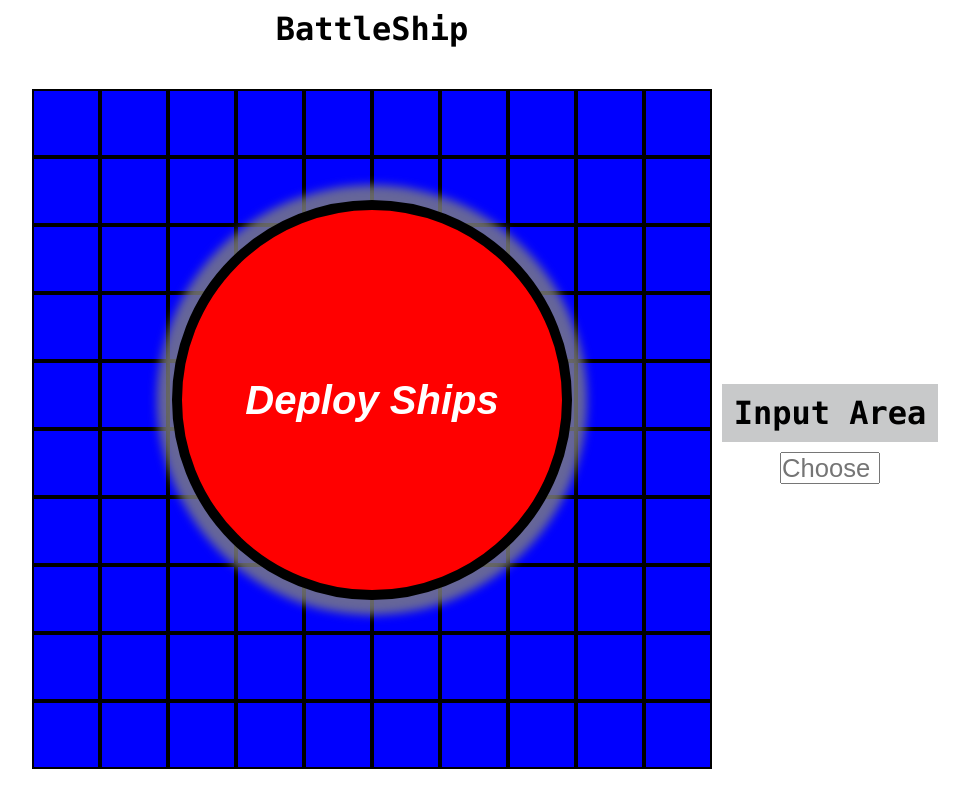
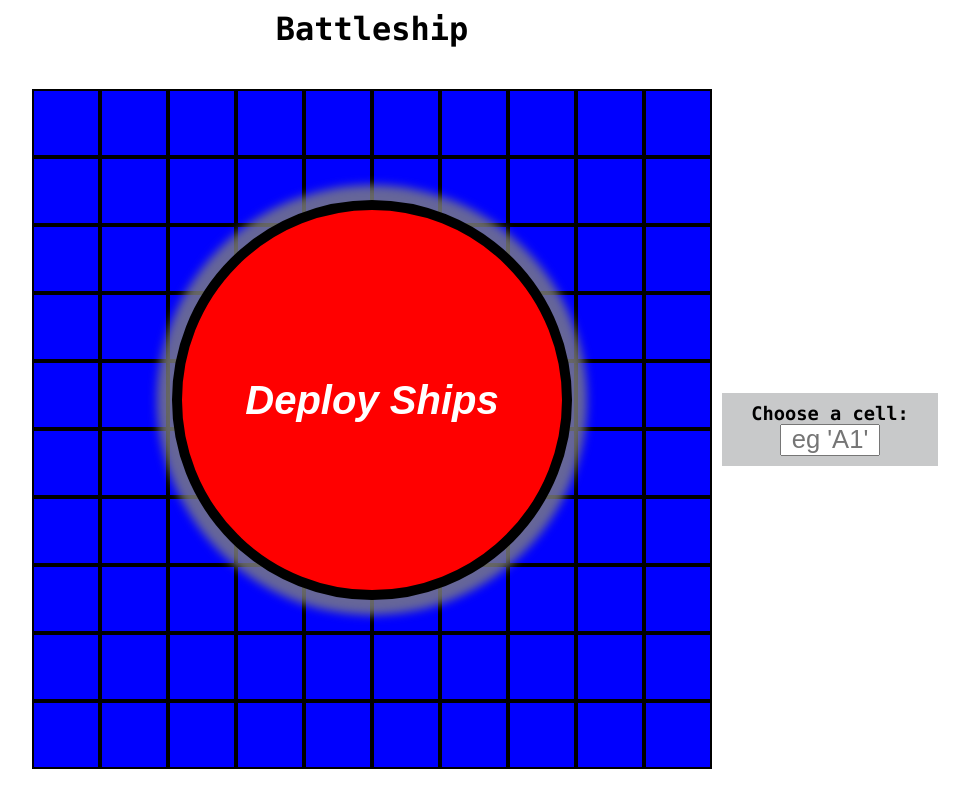
Before and after one commit to JakeMatthewsUK/SeaBattle, a React (Create React App) app: page / in a window 1280 px wide. Shown: the whole page, without its empty margins (268-1237 px from the left). Built offline with nearby package versions, Linux system fonts and the light colour scheme.

Commit message:
Improve state setting functions, add comments and remove unneeded Square component

```diff
--- a/src/component/app.jsx
+++ b/src/component/app.jsx
@@ -1,62 +1,64 @@
+import React from "react";
+import Gameboard from "./gameBoard.jsx";
 import Input from "./input.jsx";
+import { deployFleet, setShipHitpoints } from "./deployFleet.jsx";
+import GameButton from "./gameButton.jsx";
 import "./app.css";
-import TestBoard from "./gameBoard.jsx";
-import React from "react";
-import DeployFleet from "./deployFleet";
-import GameButton from "./gameButton";
 
 class App extends React.Component {
-  constructor(props) {
-    super(props);
+  constructor() {
+    super();
     this.state = {
-      shipsLeft: 3,
-      gridArray: DeployFleet()[0],
-      fleet: DeployFleet()[1],
-      gameState: "initial",
+      shipsLeft: Object.keys(setShipHitpoints()).length,  //returns the number of ships the game starts with
+      gridArray: deployFleet(), //deployfleet randomly deploys the ships and returns a 100 long array describing the contents of each square
+      fleet: setShipHitpoints(), //the fleet object denotes how may hit points each ship has left before sinking
+      gameState: "initial", //initial is before the deploy button is pressed, inplay when deploy button is hidden, and final for end of game
     };
-
     this.reduceHitpoints = this.reduceHitpoints.bind(this);
     this.handleClick = this.handleClick.bind(this);
-    this.handleButtonClick = this.handleButtonClick.bind(this);
+    this.handleBigButtonClick = this.handleBigButtonClick.bind(this);
   }
 
-  handleButtonClick(e) {
+  handleBigButtonClick(e) {
     if (this.state.gameState === "initial") {
-      this.setState({ gameState: "inplay" });
+      this.setState({ gameState: "inplay" }); //clicking deploy moves game state from initial to inplay
     } else if (this.state.gameState === "final") {
       this.setState({
-        shipsLeft: 3,
-        gridArray: DeployFleet()[0],
-        fleet: DeployFleet()[1],
+        //clicking the buutton at the end of the game resets state to restart the game
+        shipsLeft: Object.keys(setShipHitpoints()).length,
+        gridArray: deployFleet(),
+        fleet: setShipHitpoints(),
         gameState: "initial",
       });
     }
   }
 
   handleClick(e) {
+    //deals with clicks on squares of the grid
     if (this.state.gameState === "inplay") {
-      let cellIndex = e.target.id;
+      let cellIndex = e.target.id; //get the position of the index in gridArray
       let currentGridState = this.state.gridArray;
-
       if (!currentGridState[cellIndex].bombed) {
-        currentGridState[cellIndex].bombed = true;
+        currentGridState[cellIndex].bombed = true; //if not bombed, mark as bombed
         if (currentGridState[cellIndex].ship) {
-          this.reduceHitpoints(currentGridState[cellIndex].ship);
+          this.reduceHitpoints(currentGridState[cellIndex].ship); //if bombed a ship, reduce its hitpoints
         }
       }
 
       this.setState({
-        gridArray: currentGridState,
+        gridArray: currentGridState, //update state to re-render square if it changed
       });
     }
   }
 
   reduceHitpoints(shipName) {
+    //first reduce the hitpoints of the ship that was hit:
     let fleetStatus = this.state.fleet;
     fleetStatus[shipName].hitpoints--;
     this.setState({
       fleet: fleetStatus,
     });
+    //if this hit sunk the ship, update girdArray to mark that it contains a sunk ship (as the CSS renders these to look different):
     if (fleetStatus[shipName].hitpoints === 0) {
       let gridStatus = this.state.gridArray;
 
@@ -65,6 +67,7 @@ class App extends React.Component {
           gridStatus[i].sunk = true;
         }
       }
+      //update the state properties and cause a render. If no ships left, set state to final for end game message to show
       let newShipsLeft = this.state.shipsLeft - 1;
       this.setState(
         {
@@ -83,21 +86,18 @@ class App extends React.Component {
   render() {
     return (
       <main>
-        <h1>BattleShip</h1>
+        <h1>Battleship</h1>
         <div className="outerGameArea">
-          <div></div>
-          <TestBoard
+          <div className="blankDiv"></div>
+          <Gameboard //the 10x10 grid
             handleClick={this.handleClick}
-            gridArray={this.state.gridArray}
+            gridArray={this.state.gridArray} //pass down gridArray prop, as this is used by Gameboard as a template to render the grid
           />
-          <Input
-            handleClick={this.handleClick}
-            gameState={this.state.gameState}
+          <GameButton //the large button that says 'Deploy Ships' at the start
+            gameState={this.state.gameState} //the visibility and text of the button are controlled by props from App.state
+            handleBigButtonClick={this.handleBigButtonClick}
           />
-          <GameButton
-            gameState={this.state.gameState}
-            handleButtonClick={this.handleButtonClick}
-          />
+          <Input handleClick={this.handleClick} />
         </div>
       </main>
     );
--- a/src/component/deployFleet.jsx
+++ b/src/component/deployFleet.jsx
@@ -1,6 +1,6 @@
-function DeployFleet() {
-  let shipNames = ["battleship", "destroyer1", "destroyer2"];
-  let fleet = {
+export function setShipHitpoints() {
+  //used to (re)set state at the start of the game
+  return {
     battleship: {
       hitpoints: 5,
     },
@@ -11,24 +11,32 @@ function DeployFleet() {
       hitpoints: 4,
     },
   };
+}
+const fleet = setShipHitpoints(); //generate a fleet to use as a template when attempting to deploy ships below
 
-  let gridArray = [];
+export function deployFleet() {
+  let gridArray = []; //this is returned at the bottom of the function - it will contain the details of what is in each game cell
 
   for (let i = 0; i < 100; i++) {
     gridArray.push({
       cellNumber: i,
-      ship: false,
-      bombed: false,
-      sunk: false,
+      ship: false, //initially a bool - may stay false, or may change to the name of the ship that is present
+      bombed: false, //initially false, true if bombed
+      sunk: false, //initially false, true if it contains a sunk ship cell
     });
   }
 
-  let currentShip;
-  let currentShipCellPositions;
+  let shipNames = Object.keys(fleet); //get the names of the ships in fleet for easy iteration
+  let shipIndex; //an integer representing the ship that positionships() is currently attempting to place
+  let currentShip; //the ship the function is currently attempting to place
+  let currentShipCellPositions; //an object with an array that represent the row and column positions of the cells the ship is placed in
 
   function positionShips() {
-    currentShip = 0;
-    while (currentShip < 3) {
+    //randomly picks the top left row and orientation to deploy each of the ships in, then checks if the placement is valid and repeats if not
+    shipIndex = 0;
+    while (shipIndex < shipNames.length) {
+      //continue until all ships have been placed
+      currentShip = fleet[shipNames[shipIndex]];
       currentShipCellPositions = [];
 
       let orientation = Math.floor(2 * Math.random())
@@ -37,21 +45,22 @@ function DeployFleet() {
       let row =
         orientation === "vertical"
           ? Math.floor(
-              (10 - fleet[shipNames[currentShip]].hitpoints) * Math.random()
+              (10 - currentShip.hitpoints) * Math.random() //only allow placements that do not go off the bottom of the grid
             )
           : Math.floor(10 * Math.random());
       let column =
         orientation === "vertical"
           ? Math.floor(10 * Math.random())
           : Math.floor(
-              (10 - fleet[shipNames[currentShip]].hitpoints) * Math.random()
+              (10 - currentShip.hitpoints) * Math.random() //only allow placements that do not go off the right side of the grid
             );
 
-      for (let i = 0; i < fleet[shipNames[currentShip]].hitpoints; i++) {
+      for (let i = 0; i < currentShip.hitpoints; i++) {
+        //limit the number of cells to the length of the ship being placed
         currentShipCellPositions.push(
           orientation === "vertical"
-            ? { columnNumber: column, rowNumber: row + i }
-            : { columnNumber: column + i, rowNumber: row }
+            ? { columnNumber: column, rowNumber: row + i } //eg. to give [{2,1},{2,2},{2,3},{2,4}]
+            : { columnNumber: column + i, rowNumber: row } //eg. to give [{2,1},{3,1},{4,1},{5,1}]
         );
       }
       checkPlacement();
@@ -61,28 +70,29 @@ function DeployFleet() {
   function checkPlacement() {
     for (let r = 0; r < 10; r++) {
       for (let c = 0; c < 10; c++) {
+        //go through each cell in gridArray
         if (gridArray[r * 10 + c].ship !== false) {
+          //if there is already a ship present
           for (let i = 0; i < currentShipCellPositions.length; i++) {
+            //go through each cell in the proposed position of the ship
             if (Math.abs(currentShipCellPositions[i].rowNumber - r) < 2) {
               if (Math.abs(currentShipCellPositions[i].columnNumber - c) < 2) {
-                return;
+                return; //if placing the ship would cause ships to overlap or be too close, exit the function and try again
               }
             }
           }
         }
       }
     }
-
+    //otherwise, get the index of each cell the new ship will be in, and adjust the gridArray.ship property at that index to reflect the added ship
     for (let i = 0; i < currentShipCellPositions.length; i++) {
       let rowPart = currentShipCellPositions[i].rowNumber * 10;
       let columnPart = currentShipCellPositions[i].columnNumber;
-      gridArray[rowPart + columnPart].ship = shipNames[currentShip];
+      gridArray[rowPart + columnPart].ship = shipNames[shipIndex];
     }
-    currentShip++;
+    shipIndex++; //move on to placing the next ship
   }
 
   positionShips();
-  return [gridArray, fleet];
+  return gridArray; //this is used to set App.state at the start of the game
 }
-
-export default DeployFleet;
--- a/src/component/gameButton.jsx
+++ b/src/component/gameButton.jsx
@@ -2,25 +2,24 @@ import React from "react";
 
 class GameButton extends React.Component {
   setButtonClass() {
-    let className = "gameButton ";
+    let className = "gameButton "; //the className always contains 'gameButton', but will have additional strings added below based on App.state
     let buttonText = "";
 
-    className += this.props.gameState === "initial" ? "initial " : "";
-    buttonText += this.props.gameState === "initial" ? "Deploy Ships" : "";
-    className += this.props.gameState === "inplay" ? "inplay " : "";
-    className += this.props.gameState === "final" ? "final " : "";
+    className += this.props.gameState === "initial" ? "initial " : ""; //css styles .gameButton .initial to visible
+    buttonText += this.props.gameState === "initial" ? "Deploy Ships" : ""; //...with the text saying 'Deploy Ships'
+    className += this.props.gameState === "inplay" ? "inplay " : ""; //midgame, the css sets .gameButton .inplay to invisible
+    className += this.props.gameState === "final" ? "final " : ""; //whilst at the end of the game it is visible again
     buttonText +=
-      this.props.gameState === "final" ? "Game over. Click to play again." : "";
-
+      this.props.gameState === "final" ? "Game over. Click to play again." : ""; //...but with the text changed to state 'Game over...'
     return (
-      <button className={className} onClick={this.props.handleButtonClick}>
+      <button className={className} onClick={this.props.handleBigButtonClick}>
         {buttonText}
       </button>
     );
   }
 
   render() {
-    return <React.Fragment>{this.setButtonClass()}</React.Fragment>;
+    return <React.Fragment>{this.setButtonClass()}</React.Fragment>; //return the button with className and text updated by setButtonClass()
   }
 }
 
--- a/src/component/input.jsx
+++ b/src/component/input.jsx
@@ -1,54 +1,52 @@
 import React from "react";
 
 class Input extends React.Component {
-  constructor(props) {
-    super(props);
+  constructor() {
+    super();
     this.handleKeyPess = this.handleKeyPess.bind(this);
   }
 
   handleKeyPess(e) {
     if (e.code === "Enter" || e.key === "Enter") {
       let value = e.target.value;
-      e.target.value = "";
+      e.target.value = ""; //reset the input field
       let row = "";
       let col = null;
 
       for (let i = 0; i < value.length; i++) {
-        let letter = value[i];
-        let charCode = letter.charCodeAt(0);
+        let character = value[i];
+        let charCode = character.charCodeAt(0); //convert to unicode integer
         if (charCode >= 65 && charCode <= 75) {
-          col = charCode - 65;
+          col = charCode - 65; //use number inputs to update col variable
         } else if (charCode >= 97 && charCode <= 107) {
           col = charCode - 97;
         } else if (charCode >= 48 && charCode <= 57) {
-          row += charCode - 48;
+          row += charCode - 48; //use letter inputs to update row variable
         }
       }
       if (row !== "" && col !== null) {
-        row = parseInt(row);
+        row = parseInt(row); //where both a letter and a number have been input, parse the row variable to an int and subtract one (zero base)
         row--;
         if (row < 10 && row >= 0) {
           if (col < 10 && col >= 0) {
-            let target = row * 10 + col;
-            if (this.props.gameState === "inplay") {
-              document.getElementById(target).click();
-            }
+            let target = row * 10 + col; //where (0<= row,col <10), a valid input between A1 and J10 has been detected -> programmatically click on the
+            document.getElementById(target).click(); //...appropriate div so that App.state is modified by its handleClick function
           }
         }
       }
     } else if (e.target.value.length > 2) {
-      e.target.value = "";
+      e.target.value = ""; //where the input is getting too large, reset it
     }
   }
 
   render() {
     return (
-      <div>
-        <h1 className="input">Input Area</h1>
+      <div className="input">
+        <h3>Choose a cell:</h3>
         <input
           className="inputArea"
           type="text"
-          placeholder="Choose a cell eg 'A1'"
+          placeholder="eg 'A1'"
           onKeyPress={this.handleKeyPess}
         />
       </div>
```
Also changed, not shown: src/component/gameBoard.jsx (+4 -4 lines), src/component/square.jsx (deleted, +0 -15 lines).
